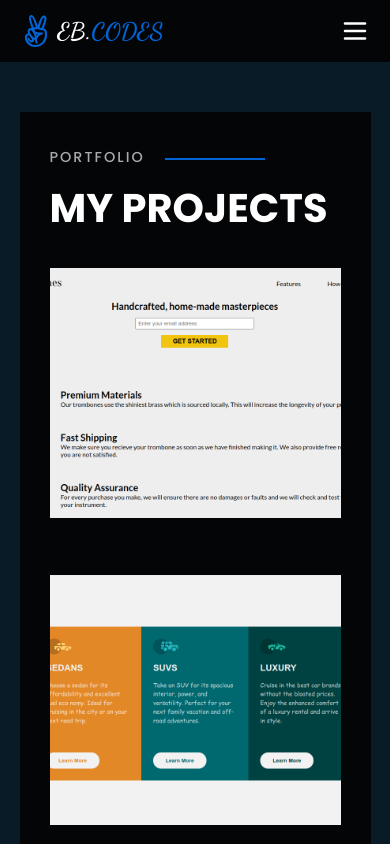
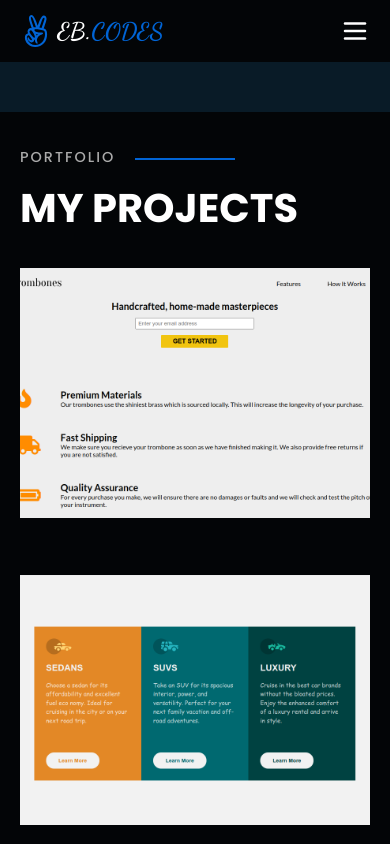
Before and after one commit to kwadwoambitious/My-Portfolio, a React (Create React App) app: page /portfolio in a window 390 px wide. Shown: the top 844 px of the page. Built offline with nearby package versions, Linux system fonts and the light colour scheme.

Commit message:
Made changes to this file

```diff
--- a/src/App.css
+++ b/src/App.css
@@ -449,7 +449,7 @@ form input[type="submit"]:hover{
   }
 }
 @media (max-width: 600px){
-  .about-container, .contact-container, .awards-container{
+  .about-container, .contact-container, .portfolio-container, .awards-container{
     width: 100%;
     padding: 35px 20px;
   }
```
